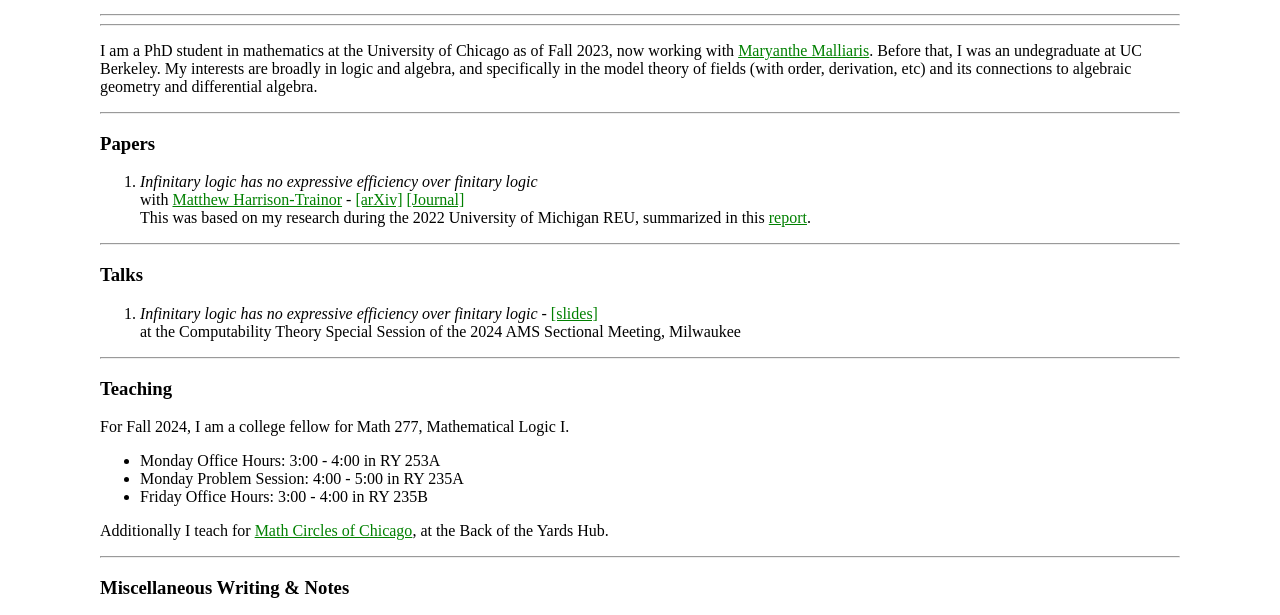
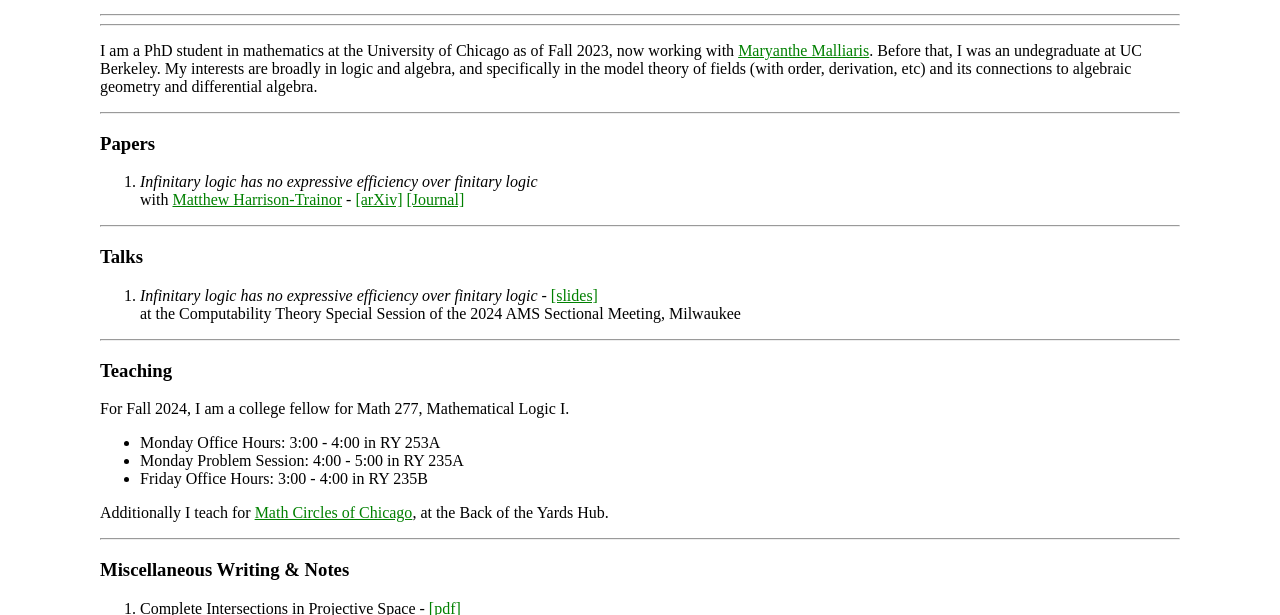
Before and after one commit to mjkretschmer/mjkretschmer.github.io, a plain HTML site: page index.html in a window 1280 px wide. Shown: the part 117-732 px from the top of the page. Drawn offline with Linux system fonts and the light colour scheme.

Commit message:
removed dead link

```diff
--- a/index.html
+++ b/index.html
@@ -40,7 +40,6 @@ a:visited {
   <li>
   <i>Infinitary logic has no expressive efficiency over finitary logic</i> <br> with <a href="https://homepages.math.uic.edu/~mht/">Matthew Harrison-Trainor</a> -
   <a href="https://arxiv.org/abs/2209.05615">[arXiv]</a> <a href="https://www.cambridge.org/core/journals/journal-of-symbolic-logic/article/infinitary-logic-has-no-expressive-efficiency-over-finitary-logic/6795D48C78D52B3313FB9D62609B79C9">[Journal]</a> <br>
-  This was based on my research during the 2022 University of Michigan REU, summarized in this <a href="https://lsa.umich.edu/content/dam/math-assets/reu-su22/Miles,%20Kretschmer.REU2022.pdf">report</a>.
   </li>
 </ol>
 
```
